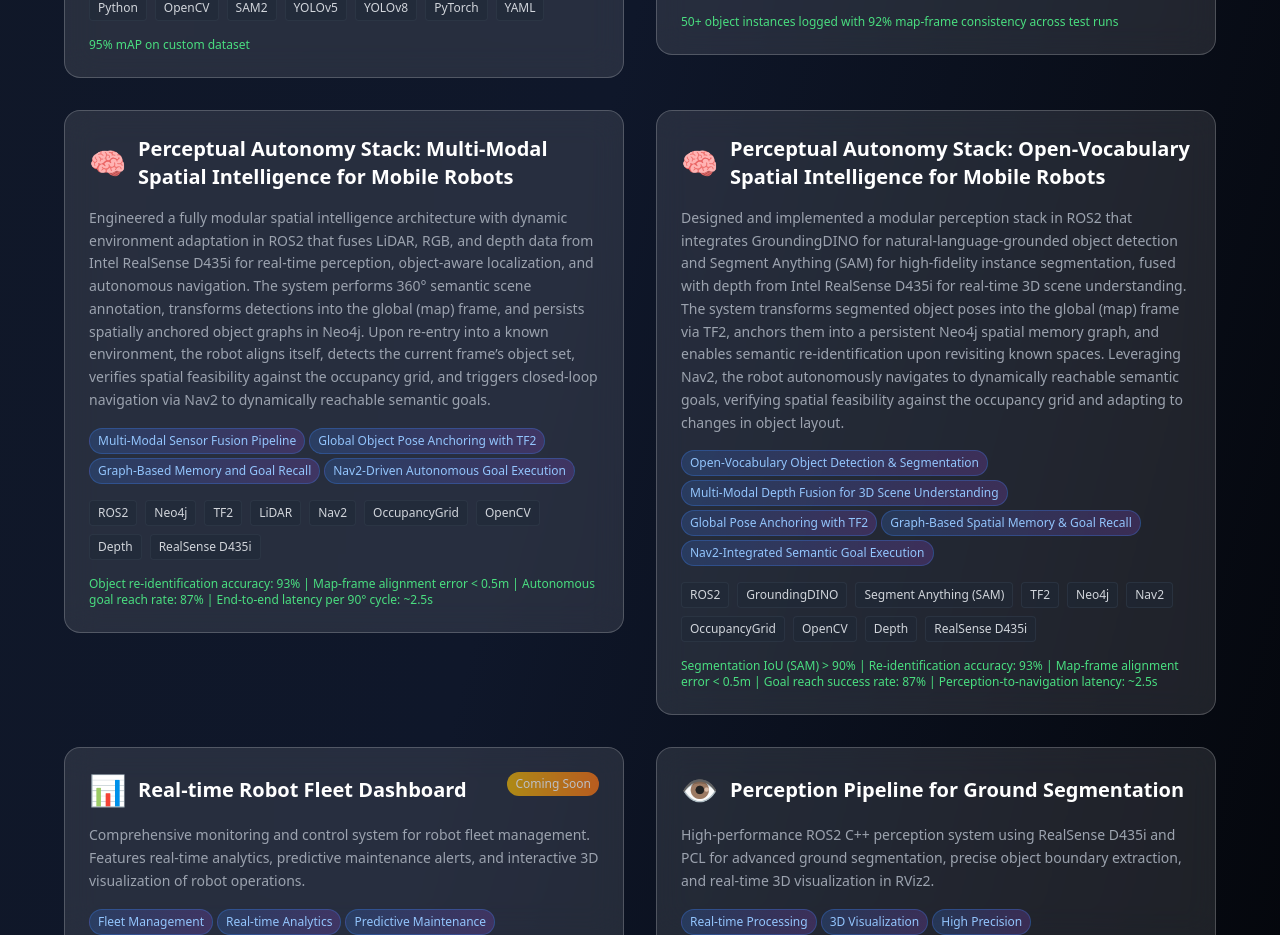
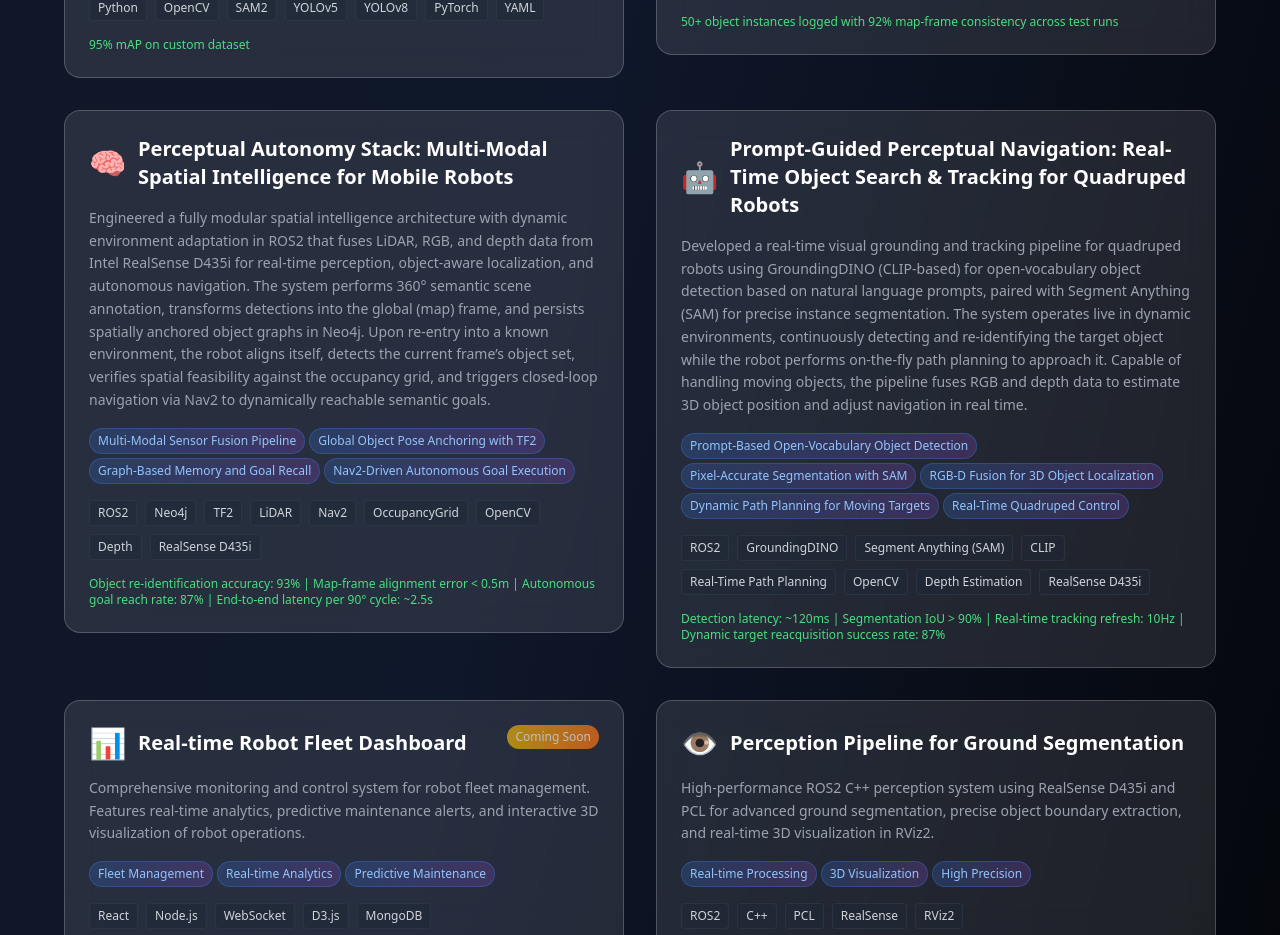
Before and after one commit to Aditya0908/portfolio_website, a React (Vite) app: page / in a window 1280 px wide. Shown: the part 2500-3435 px from the top of the page. Built offline with nearby package versions, Linux system fonts and the light colour scheme.

Commit message:
added icons for projects

```diff
--- a/src/app.jsx
+++ b/src/app.jsx
@@ -1378,35 +1378,34 @@ function Projects() {
 
 
     {
-      title: "Perceptual Autonomy Stack: Open-Vocabulary Spatial Intelligence for Mobile Robots",
+      title: "Prompt-Guided Perceptual Navigation: Real-Time Object Search & Tracking for Quadruped Robots",
       description:
-        "Designed and implemented a modular perception stack in ROS2 that integrates GroundingDINO for natural-language-grounded object detection and Segment Anything (SAM) for high-fidelity instance segmentation, fused with depth from Intel RealSense D435i for real-time 3D scene understanding. The system transforms segmented object poses into the global (map) frame via TF2, anchors them into a persistent Neo4j spatial memory graph, and enables semantic re-identification upon revisiting known spaces. Leveraging Nav2, the robot autonomously navigates to dynamically reachable semantic goals, verifying spatial feasibility against the occupancy grid and adapting to changes in object layout.",
+        "Developed a real-time visual grounding and tracking pipeline for quadruped robots using GroundingDINO (CLIP-based) for open-vocabulary object detection based on natural language prompts, paired with Segment Anything (SAM) for precise instance segmentation. The system operates live in dynamic environments, continuously detecting and re-identifying the target object while the robot performs on-the-fly path planning to approach it. Capable of handling moving objects, the pipeline fuses RGB and depth data to estimate 3D object position and adjust navigation in real time.",
       use_case:
-        "Semantic memory-guided autonomy — enabling robots to perform open-vocabulary search, indoor semantic patrol, re-identification, and dynamic object-aware navigation without full SLAM dependence.",
+        "Search-and-approach autonomy in unstructured or dynamic environments — ideal for assistive robotics, warehouse picking, inspection, and human-robot interaction where object identity is defined in natural language.",
       tech: [
         "ROS2",
         "GroundingDINO",
         "Segment Anything (SAM)",
-        "TF2",
-        "Neo4j",
-        "Nav2",
-        "OccupancyGrid",
+        "CLIP",
+        "Real-Time Path Planning",
         "OpenCV",
-        "Depth",
+        "Depth Estimation",
         "RealSense D435i"
       ],
       status: "in-progress",
-      icon: "🧠",
+      icon: "🤖",
       highlights: [
-        "Open-Vocabulary Object Detection & Segmentation",
-        "Multi-Modal Depth Fusion for 3D Scene Understanding",
-        "Global Pose Anchoring with TF2",
-        "Graph-Based Spatial Memory & Goal Recall",
-        "Nav2-Integrated Semantic Goal Execution"
+        "Prompt-Based Open-Vocabulary Object Detection",
+        "Pixel-Accurate Segmentation with SAM",
+        "RGB-D Fusion for 3D Object Localization",
+        "Dynamic Path Planning for Moving Targets",
+        "Real-Time Quadruped Control"
       ],
-      metrics:
-        "Segmentation IoU (SAM) > 90% | Re-identification accuracy: 93% | Map-frame alignment error < 0.5m | Goal reach success rate: 87% | Perception-to-navigation latency: ~2.5s"
+      "metrics":
+        "Detection latency: ~120ms | Segmentation IoU > 90% | Real-time tracking refresh: 10Hz | Dynamic target reacquisition success rate: 87%"
     },
+
 
     {
       title: "Real-time Robot Fleet Dashboard",
```
